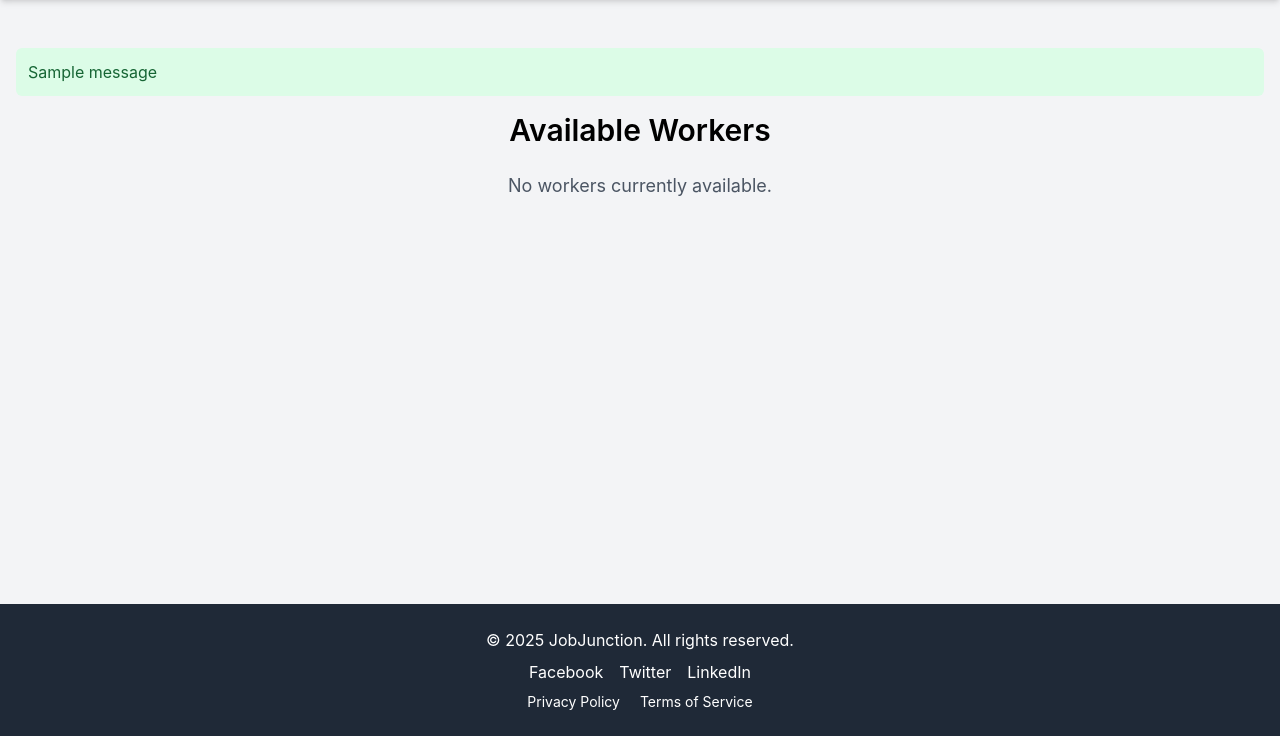
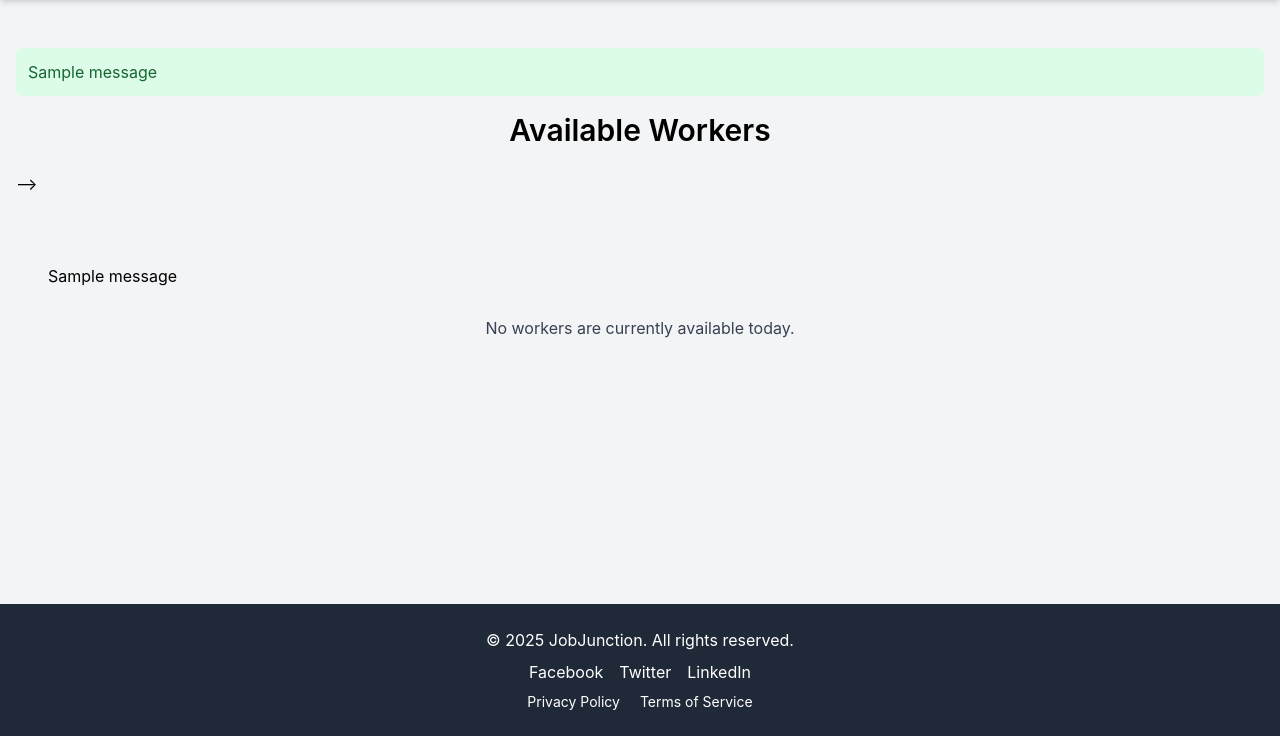
Before and after one commit to AshutoshThings/JobJunction, a Flask app: page /dashboard in a window 1280 px wide. Shown: the part 64-800 px from the top of the page. Run offline with Flask 3, Linux system fonts and the light colour scheme; the visitor is signed in with stand-in values (Sample User, id 1); one stand-in notice (Sample message) is shown; some libraries are stand-ins or nearby versions.

Commit message:
Update dashboard.html

```diff
--- a/templates/dashboard.html
+++ b/templates/dashboard.html
@@ -1,6 +1,6 @@
 {% extends "base.html" %}
 
-{% block content %}
+<!-- {% block content %}
 <h2 class="text-3xl font-semibold mb-6 text-center">Available Workers</h2>
 
 {# Add filtering options here later #}
@@ -21,8 +21,8 @@
         </div>
     </form>
 </div>
-#}
-
+#} -->
+<!--
 
 {% if workers %}
     <div class="grid grid-cols-1 md:grid-cols-2 lg:grid-cols-3 gap-6">
@@ -44,4 +44,49 @@
     <p class="text-center text-gray-600 text-lg">No workers currently available.</p>
 {% endif %}
 
+======= -->
+<div class="container mx-auto px-4 py-8">
+    <h2 class="text-3xl font-semibold mb-6 text-center"></h2>
+
+    {% with messages = get_flashed_messages(with_categories=true) %}
+        {% if messages %}
+            <div class="mb-4">
+                {% for category, message in messages %}
+                    <div class="alert alert-{{ category }} px-4 py-3 rounded relative" role="alert">
+                        {{ message }}
+                    </div>
+                {% endfor %}
+            </div>
+        {% endif %}
+    {% endwith %}
+
+    {% if workers %}
+        <div class="grid grid-cols-1 md:grid-cols-2 lg:grid-cols-3 gap-6">
+            {% for worker in workers %}
+                <div class="bg-white p-6 rounded-lg shadow-md">
+                    <h3 class="text-xl font-semibold mb-2">{{ worker.name }}</h3>
+                    <p class="text-gray-600 mb-1"><strong>Location:</strong> {{ worker.location }}</p>
+                    <p class="text-gray-600 mb-1"><strong>Skills:</strong> {{ worker.skills }}</p>
+                    <p class="text-gray-600 mb-4"><strong>Experience:</strong> {{ worker.experience }}</p>
+
+                    {# Check the 'is_hired' flag passed from the backend #}
+                    {% if worker.is_hired %}
+                        <button class="bg-gray-400 text-white font-bold py-2 px-4 rounded cursor-not-allowed w-full" disabled>
+                            Hired
+                        </button>
+                    {% else %}
+                        <form action="{{ url_for('hire_worker', worker_id=worker.id) }}" method="POST">
+                             <button type="submit" class="bg-green-500 hover:bg-green-700 text-white font-bold py-2 px-4 rounded focus:outline-none focus:shadow-outline w-full">
+                                 Hire
+                             </button>
+                        </form>
+                    {% endif %}
+
+                </div>
+            {% endfor %}
+        </div>
+    {% else %}
+        <p class="text-center text-gray-700">No workers are currently available today.</p>
+    {% endif %}
+</div>
 {% endblock %}
```
